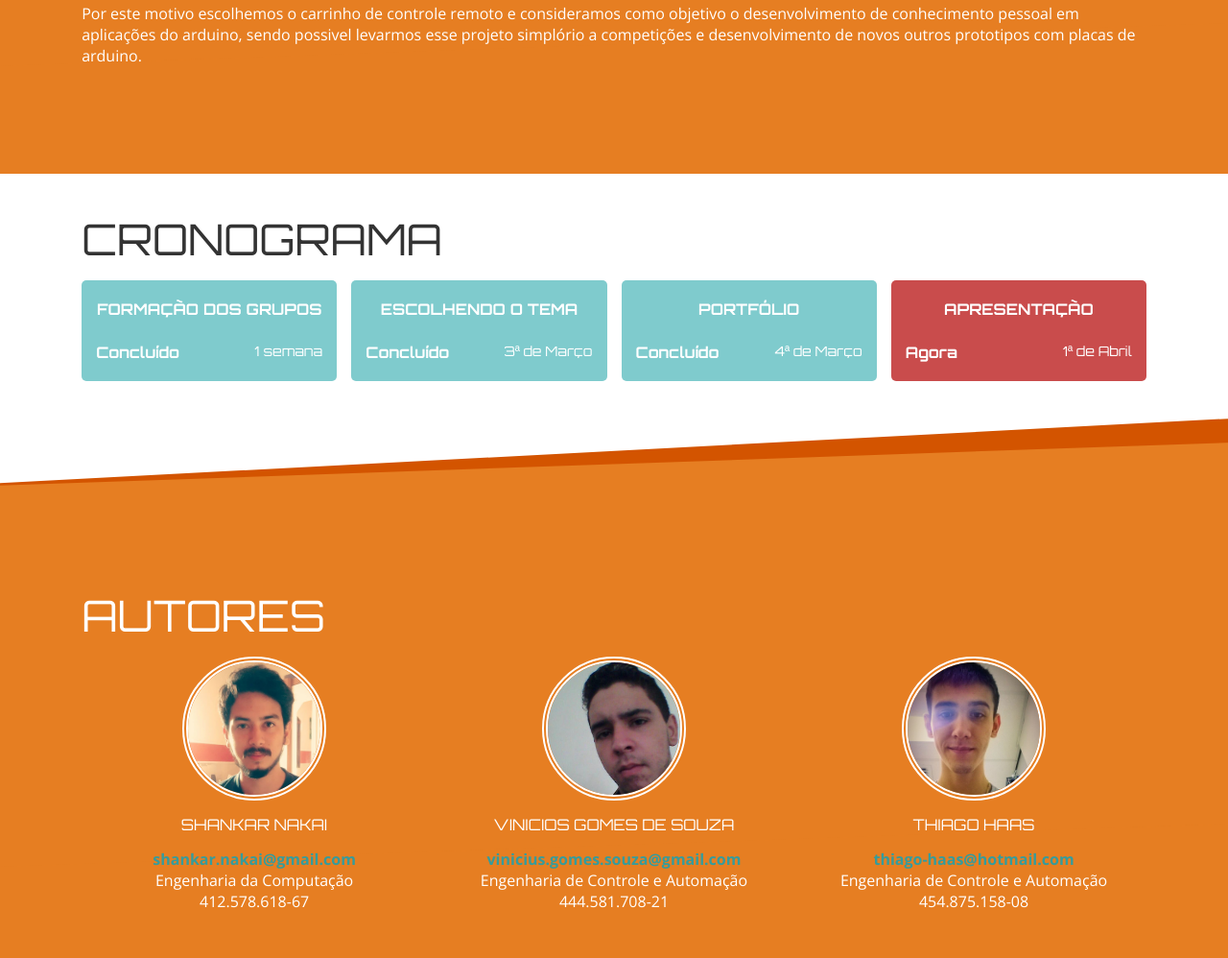
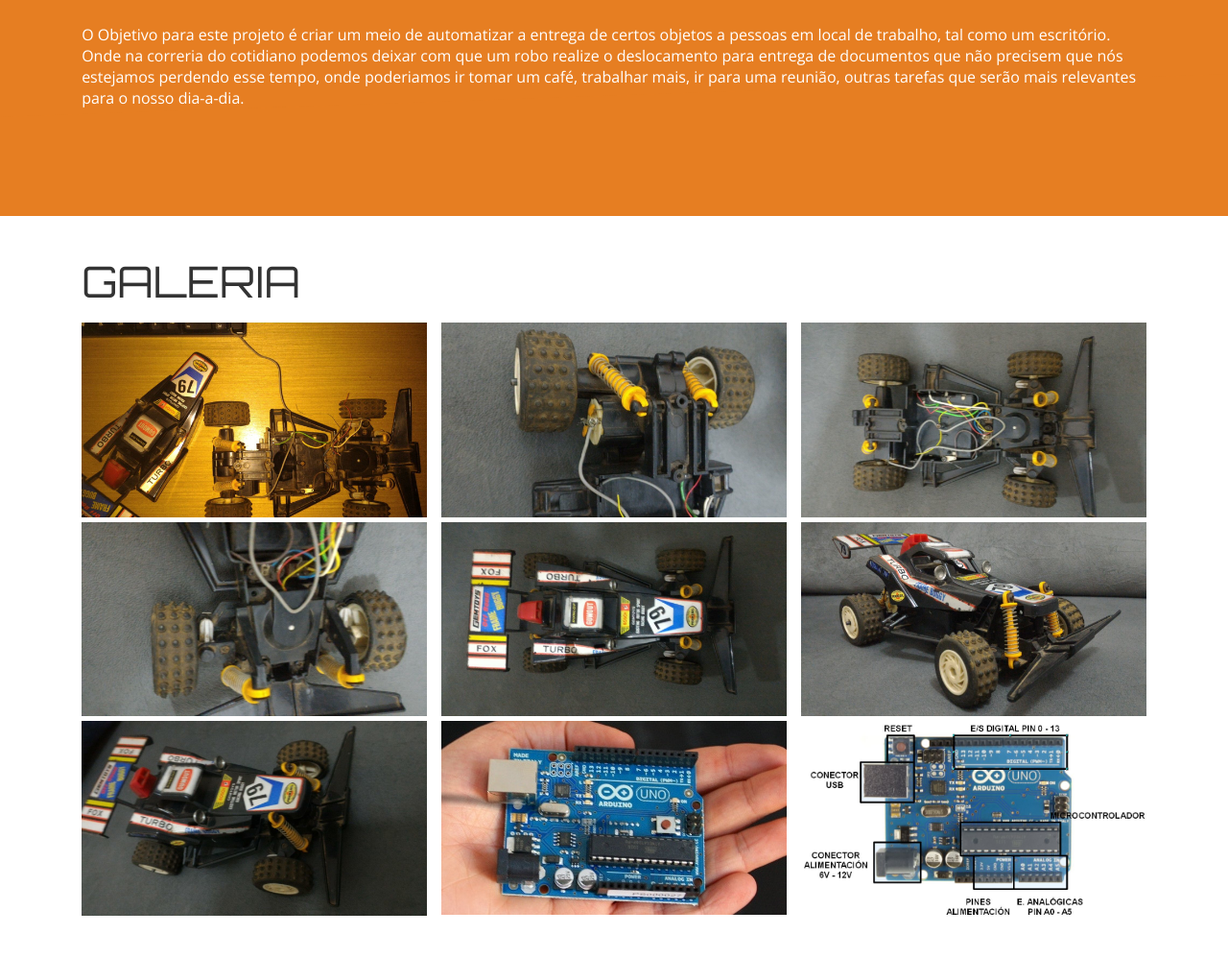
Before and after one commit to metrocamp-2016/P2P, a plain HTML site: page index.html in a window 1280 px wide. Shown: the part 1469-2467 px from the top of the page at 96% size. Drawn offline with nearby package versions, Linux system fonts and the light colour scheme.

Commit message:
alteração de conteúdo, acrescimo de galeria de imagens

```diff
--- a/assets/src/styles/layouts/_container.css
+++ b/assets/src/styles/layouts/_container.css
@@ -17,6 +17,10 @@
     bottom:50px;
     right: 50px;
     z-index: 99999;
+}
+
+img {
+    max-width: 100%;
 }
 
 .tasks {
--- a/index.html
+++ b/index.html
@@ -41,6 +41,7 @@
                                 <ul class="menu">
                                     <li><a href="#projeto">Projeto</a></li>
                                     <li><a href="#objetivo">Objetivo</a></li>
+                                    <li><a href="#galeria">Galeria</a></li>
                                     <li><a href="#cronograma">Cronograma</a></li>
                                     <li><a href="https://github.com/metrocamp-2016/arduino-car/tree/master" target="__blank">Repositório</a></li>
                                     <li><a href="#autores">Autores</a></li>
@@ -70,7 +71,9 @@
                         <div class="col-xs-12 col-sm-12 col-md-6 col-lg-12">
                             <h2>O Projeto</h2>
                             <h3>Modalidade : Protótipo</h3>
-                            <p>O projeto é um carrinho de controle remoto, onde toda parte mecânica do protótipo é feita com dois motores e uma placa de arduino.
+                            <p>O Projeto consistem em criar um protótipo que irá realizar um mapeamento de certas rotas para entrega de objetos a um determinado local. Para isto iremos mapear a rota através de um controle remoto em infravermelho para traçar-mos o caminho que o carro deve guardar sempre que precisar realizar a entrega de algo.</p>
+
+                            <p>No carrinho de controle remoto, toda a parte mecânica do protótipo é feita com dois motores e uma placa de arduino.
                             Estes são conectados a placa de arduino que contem o sistema de ponte H de relés, um dos motores estará atrás e controlara a velocidade do veículo e a direção (para frente ou para trás), o outro motor será o eixo do veiculo, este fará com que o veiculo vire para direita, esquerda ou siga reto.</p>
                             <center><img src="assets/dist/images/post1-2.png" width="300" /></center>
                             <p>
@@ -90,15 +93,51 @@
                     <div class="row">
                         <div class="col-xs-12 col-sm-12 col-md-12 col-lg-12">
                             <h2>Objetivo</h2>
-                            <p>A idéia inicial para este projeto é mais recreativo e experimental, pois o grupo queria fazer algo que fosse divertido e que nos fizesse ampliar os nossos conhecimentos em relação a interação a desenvolvimento de aplicações com as placas arduin.</p>
-                            <p>
-                                Por este motivo escolhemos o carrinho de controle remoto e consideramos como objetivo o desenvolvimento de conhecimento pessoal em aplicações do arduino, sendo possivel levarmos esse projeto simplório a competições e desenvolvimento de novos outros prototipos com placas de arduino.
-                            </p>
+                            <p>O Objetivo para este projeto é criar um meio de automatizar a entrega de certos objetos a pessoas em local de trabalho, tal como um escritório. Onde na correria do cotidiano podemos deixar com que um robo realize o deslocamento para entrega de documentos que não precisem que nós estejamos perdendo esse tempo, onde poderiamos ir tomar um café, trabalhar mais, ir para uma reunião, outras tarefas que serão mais relevantes para o nosso dia-a-dia.</p>
+                       </div>
+                    </div>
+                </div>
+            </section>
+            <section class="view-page">
+                <a name="galeria"></a>
+                <div class="container">
+                    <div class="row">
+                        <div class="col-xs-12 col-sm-12 col-md-12 col-lg-12">
+                            <h2>Galeria</h2>
+                        </div>
+                    </div>
+                    <div class="row">
+                        <div class="col-xs-12 col-sm-2 col-md-4">
+                            <img src="assets/dist/images/IMG-20160414-WA0002.jpg" />
+                        </div>
+                        <div class="col-xs-12 col-sm-2 col-md-4">
+                            <img src="assets/dist/images/IMG-20160414-WA0003.jpg" />
+                        </div>
+                        <div class="col-xs-12 col-sm-2 col-md-4">
+                            <img src="assets/dist/images/IMG-20160414-WA0004.jpg" />
+                        </div>
+                        <div class="col-xs-12 col-sm-2 col-md-4">
+                            <img src="assets/dist/images/IMG-20160414-WA0005.jpg" />
+                        </div>
+                        <div class="col-xs-12 col-sm-2 col-md-4">
+                            <img src="assets/dist/images/IMG-20160414-WA0006.jpg" />
+                        </div>
+                        <div class="col-xs-12 col-sm-2 col-md-4">
+                            <img src="assets/dist/images/IMG-20160414-WA0007.jpg" />
+                        </div>
+                        <div class="col-xs-12 col-sm-2 col-md-4">
+                            <img src="assets/dist/images/IMG-20160414-WA0008.jpg" />
+                        </div>
+                        <div class="col-xs-12 col-sm-2 col-md-4">
+                            <img src="assets/dist/images/arduino-fisico.jpg" />
+                        </div>
+                        <div class="col-xs-12 col-sm-2 col-md-4">
+                            <img src="assets/dist/images/arduino01.jpg" />
                         </div>
                     </div>
                 </div>
             </section>
-            <section class="view-page">
+            <section class="ss-style view-page ss-style-doublediagonal">
                 <a name="cronograma"></a>
                 <div class="container">
                     <div class="row">
@@ -171,7 +210,20 @@
                     </div>
                 </div>
             </section>
-            <section class="ss-style view-page ss-style-doublediagonal">
+            <section class="view-page">
+                <a name="galeria"></a>
+                <div class="container">
+                    <div class="row">
+                        <div class="col-xs-12 col-sm-12 col-md-12 col-lg-12">
+                            <center> <h2>A aventura está apenas começando</h2></center>
+                            <p>
+                            <center> Não percam as próximas etapas desse incrível projeto, ainda simples, mas iremos evoluir todo juntos.</center>
+                            </p>
+                        </div>
+                    </div>
+                </div>
+            </section>
+            <section class=" view-page ss-style-doublediagonal">
                 <a name="autores"></a>
                 <div class="container">
                     <div class="row">
```
Also changed, not shown: assets/dist/images/IMG-20160414-WA0002.jpg (added), assets/dist/images/IMG-20160414-WA0003.jpg (added), assets/dist/images/IMG-20160414-WA0004.jpg (added), assets/dist/images/IMG-20160414-WA0005.jpg (added), assets/dist/images/IMG-20160414-WA0006.jpg (added), assets/dist/images/IMG-20160414-WA0007.jpg (added), assets/dist/images/IMG-20160414-WA0008.jpg (added), assets/dist/images/arduino-fisico.jpg (added), assets/dist/images/logo.png (deleted), assets/dist/styles/main.css, assets/dist/vendors/vendor.js, assets/src/images/IMG-20160414-WA0002.jpg (added), assets/src/images/IMG-20160414-WA0003.jpg (added), assets/src/images/IMG-20160414-WA0004.jpg (added), 4 more files.
